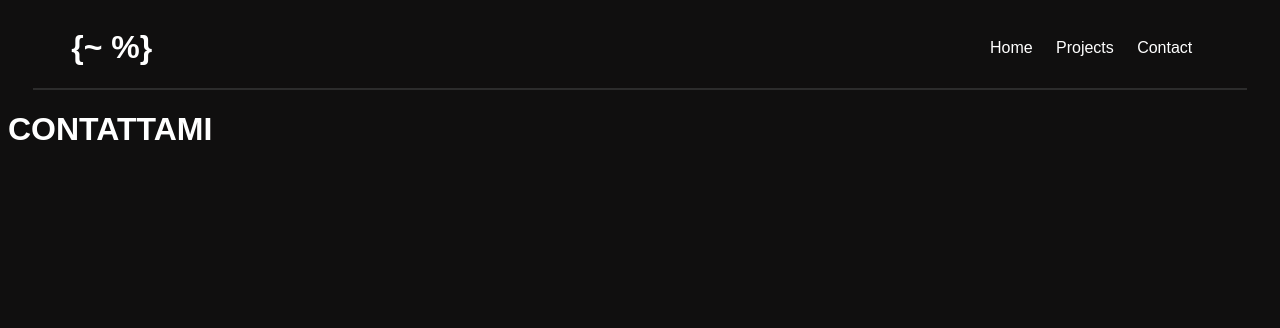
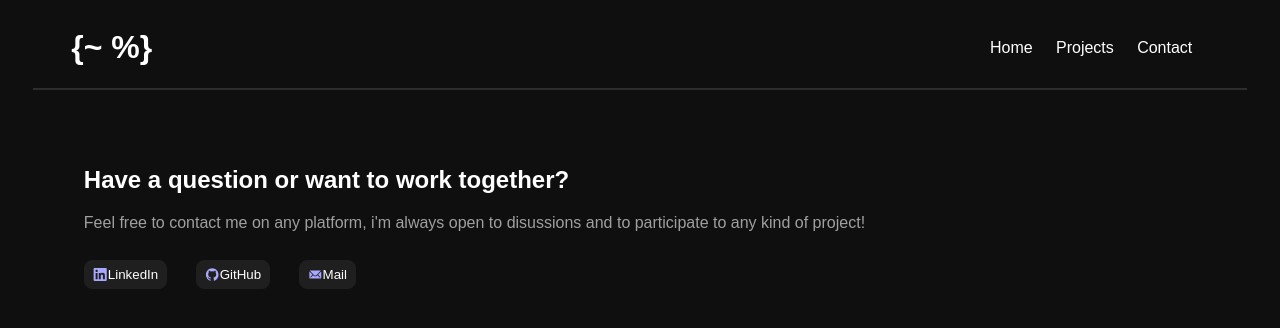
Before and after one commit to skyjager51/Portfolio, a React (Vite) app: page /Contact in a window 1280 px wide. Shown: the top 328 px of the page. Built offline with nearby package versions, Linux system fonts and the light colour scheme.

Commit message:
Added content to the contact me page

```diff
--- a/src/components/About.jsx
+++ b/src/components/About.jsx
@@ -20,7 +20,7 @@ function About(){
                     modelling and printing and really relish any kind of manual work.
                 </p>
 
-                <img className="image" src="../../public/Immagine_lorenzo.jpeg" alt="image of lorenzp" />
+                <img className="image" src="../../public/Immagine_lorenzo.jpeg" alt="image of lorenzo" />
             </div>
 
         </div>
--- a/src/components/Contact.jsx
+++ b/src/components/Contact.jsx
@@ -1,9 +1,15 @@
 import React from "react";
+import ButtonSet from "./ButtonSet";
 
 function Projects(){
     return(
-        <div>
-            <h1>CONTATTAMI</h1>
+        <div className="front-stack">
+            <h2>Have a question or want to work together?</h2>
+            <p className="fade">
+                Feel free to contact me on any platform, i'm always open to disussions and to
+                participate to any kind of project!
+            </p>
+            <ButtonSet/>
         </div>
     );
 }
```
